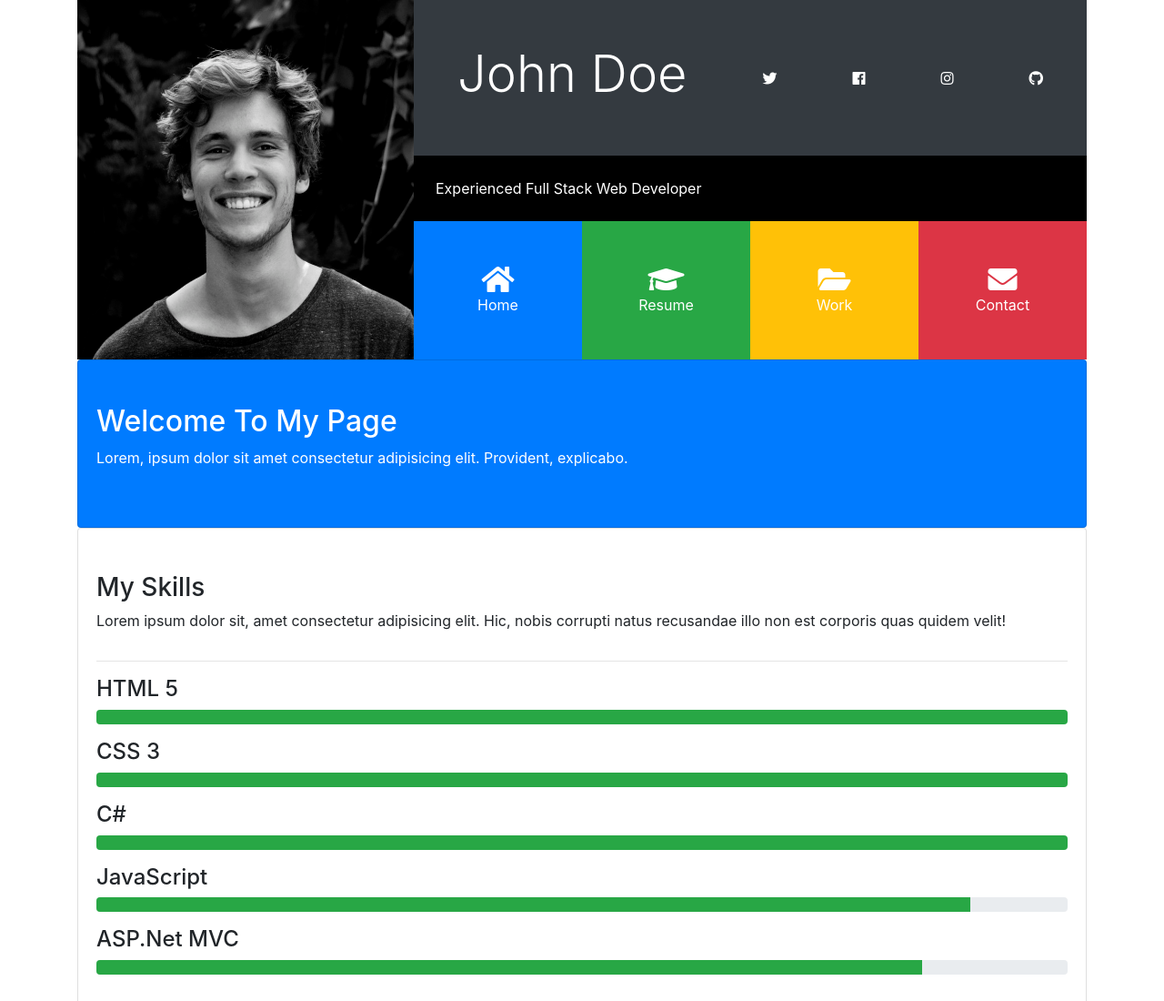
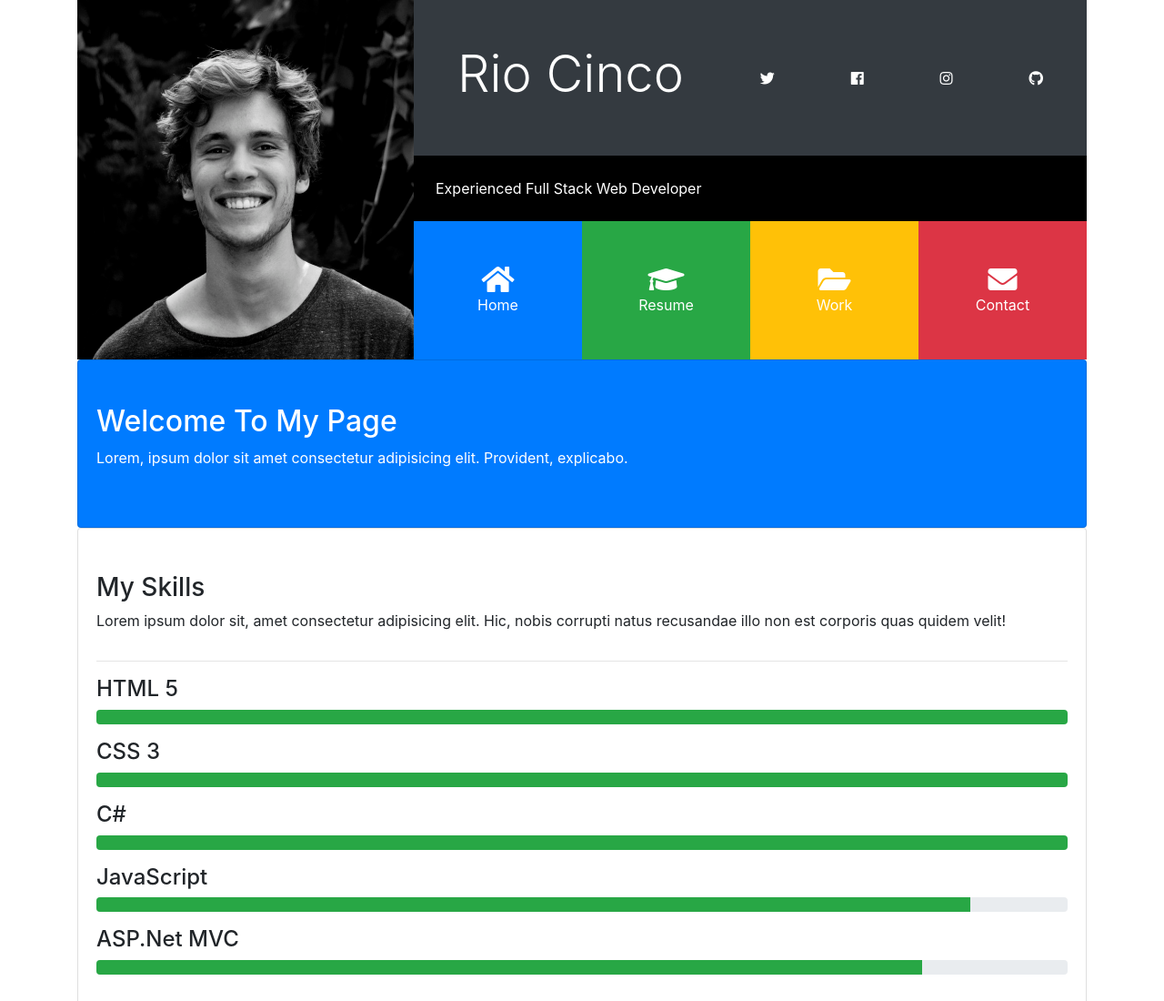
Before and after one commit to riocinco/riocinco.github.io, a plain HTML site: page index.html in a window 1280 px wide. Shown: the top 1100 px of the page at 91% size. Drawn offline with nearby package versions, Linux system fonts and the light colour scheme; some packages are replaced by stand-ins of ours; a script that the page names is missing.

Commit message:
change name

```diff
--- a/index.html
+++ b/index.html
@@ -26,7 +26,7 @@
           <div class="d-flex flex-column">
             <div class="p-5 bg-dark text-white">
               <div class="d-flex flex-row justify-content-between align-items-center">
-                <h1 class="display-4">John Doe</h1>
+                <h1 class="display-4">Rio Cinco</h1>
                 <div class="d-none d-md-block">
                   <a href="https://twitter.com" class="text-white">
                     <i class="fab fa-twitter"></i>
```
